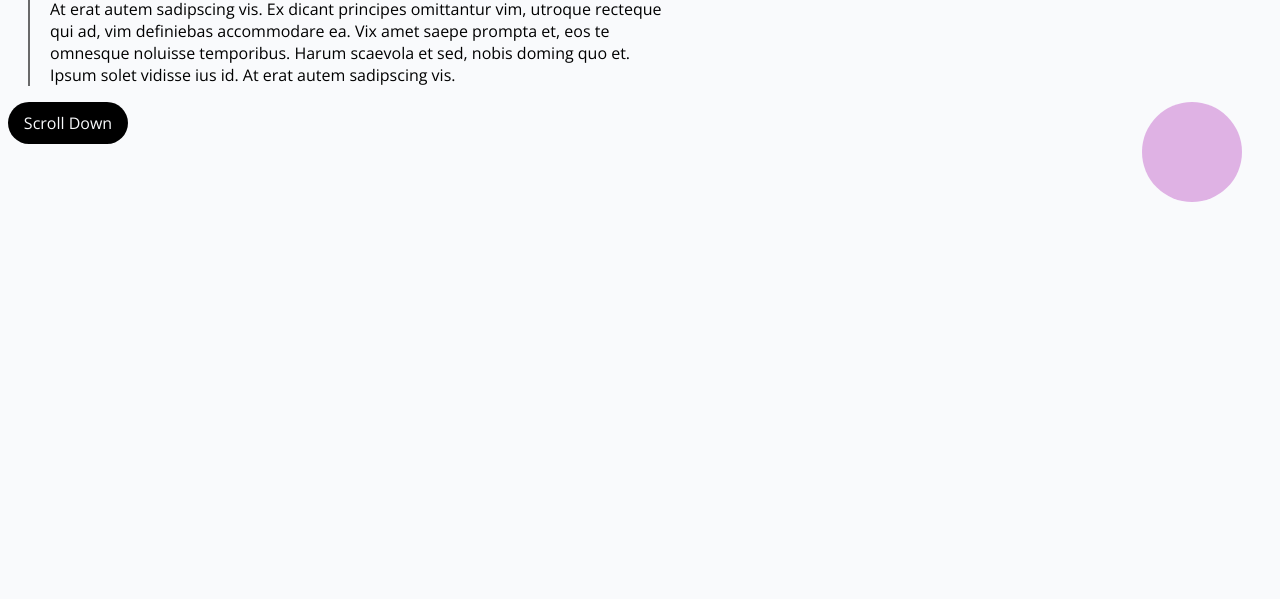
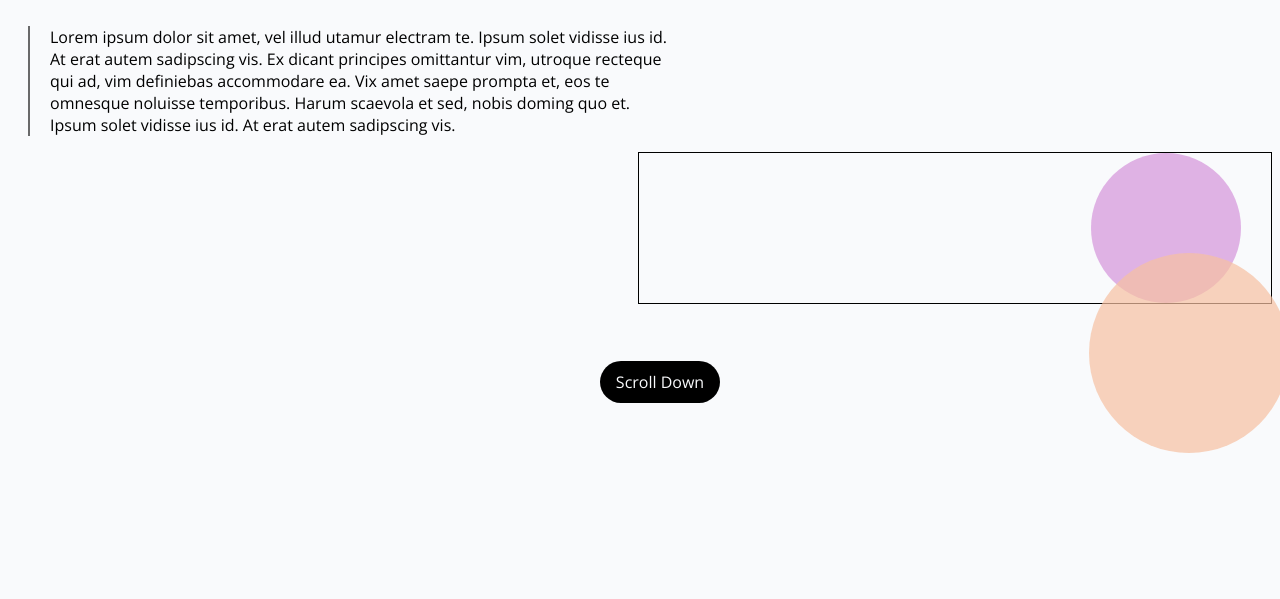
Before and after one commit to XeminaK/HTML_CSS-Lab-1-Part-1, a plain HTML site: page index.html in a window 1280 px wide. Shown: the part 201-800 px from the top of the page. Drawn offline with nearby package versions, Linux system fonts and the light colour scheme.

Commit message:
added second circle and positioned button at the bottom

```diff
--- a/styles.css
+++ b/styles.css
@@ -54,6 +54,14 @@ a {
     float: left;
     position: relative;
     margin-left: 20px;
+    margin-top: 50px;
+    display: inline-block;
+}
+
+.right {
+    float: right;
+    width: 50%;
+    border: solid thin black;
 }
 .companyName {
     font-size: 2rem;
@@ -67,27 +75,39 @@ a {
 }
 
 .circle1 {
-    height: 100px;
-    width: 100px;
+    height: 150px;
+    width: 150px;
     border-radius: 50%;
     background-color: rgba(207, 130, 213, 0.6);
     float: right;
     position: relative;
     margin-right: 30px;
+    z-index: 0;
 }
 
-/*.circle2 {
-    height: 50px;
-    width: 50px;
+.circle2 {
+    height: 200px;
+    width: 200px;
     border-radius: 50%;
     background-color: rgba(247, 193, 162, 0.7);
     float: right;
+    position: absolute;
+    margin-left: 450px;
+    margin-top: 100px;
+    z-index: 1;
+
 }
 
-.circle3 {
+/*.circle3 {
     height: 50px;
     width: 50px;
     border-radius: 50%;
     background-color: rgba(247, 136, 167, 0.6);
     float:right;
 } */
+
+.bottom {
+    position: absolute;
+    margin-top: 500px;
+    left: 600px;
+}
```
